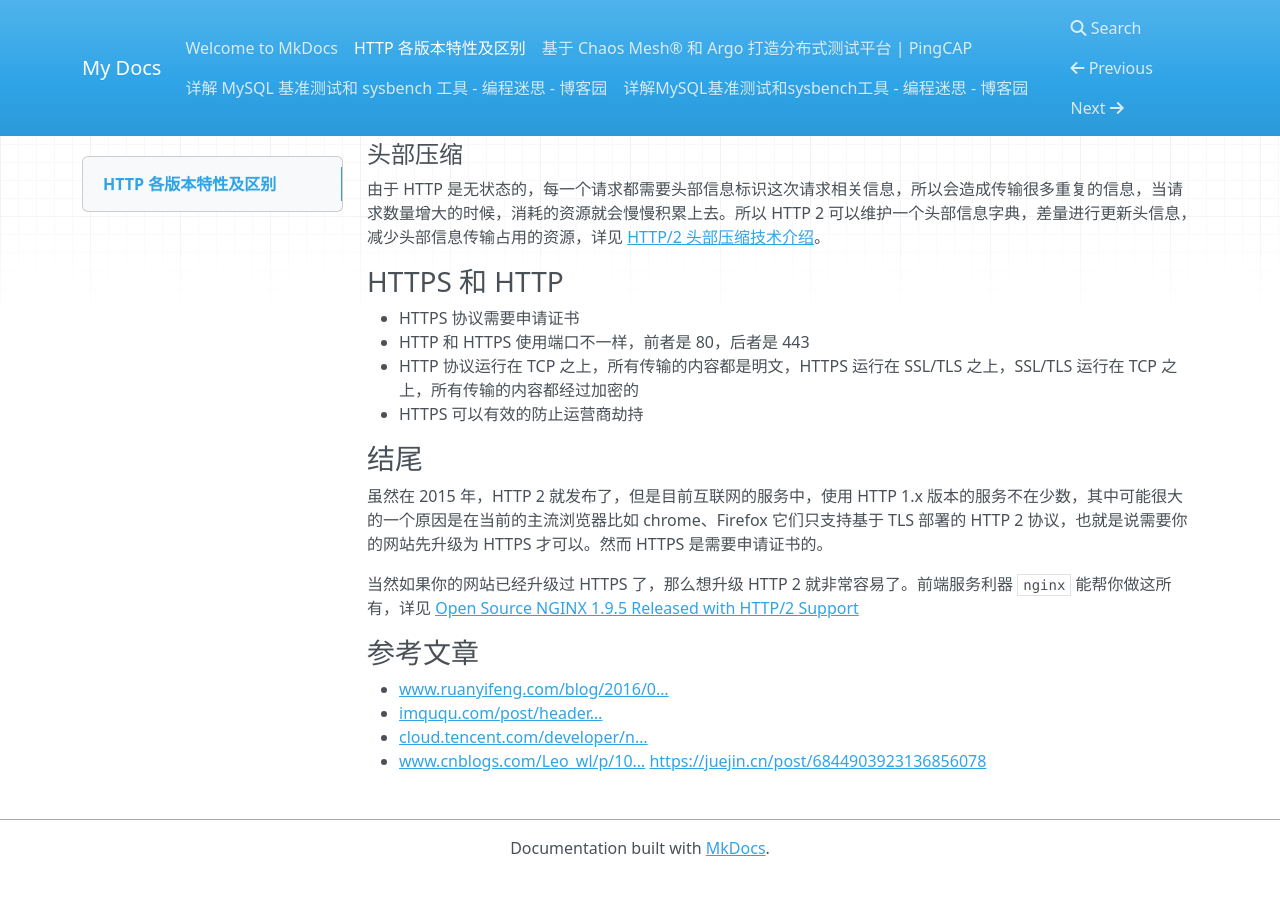
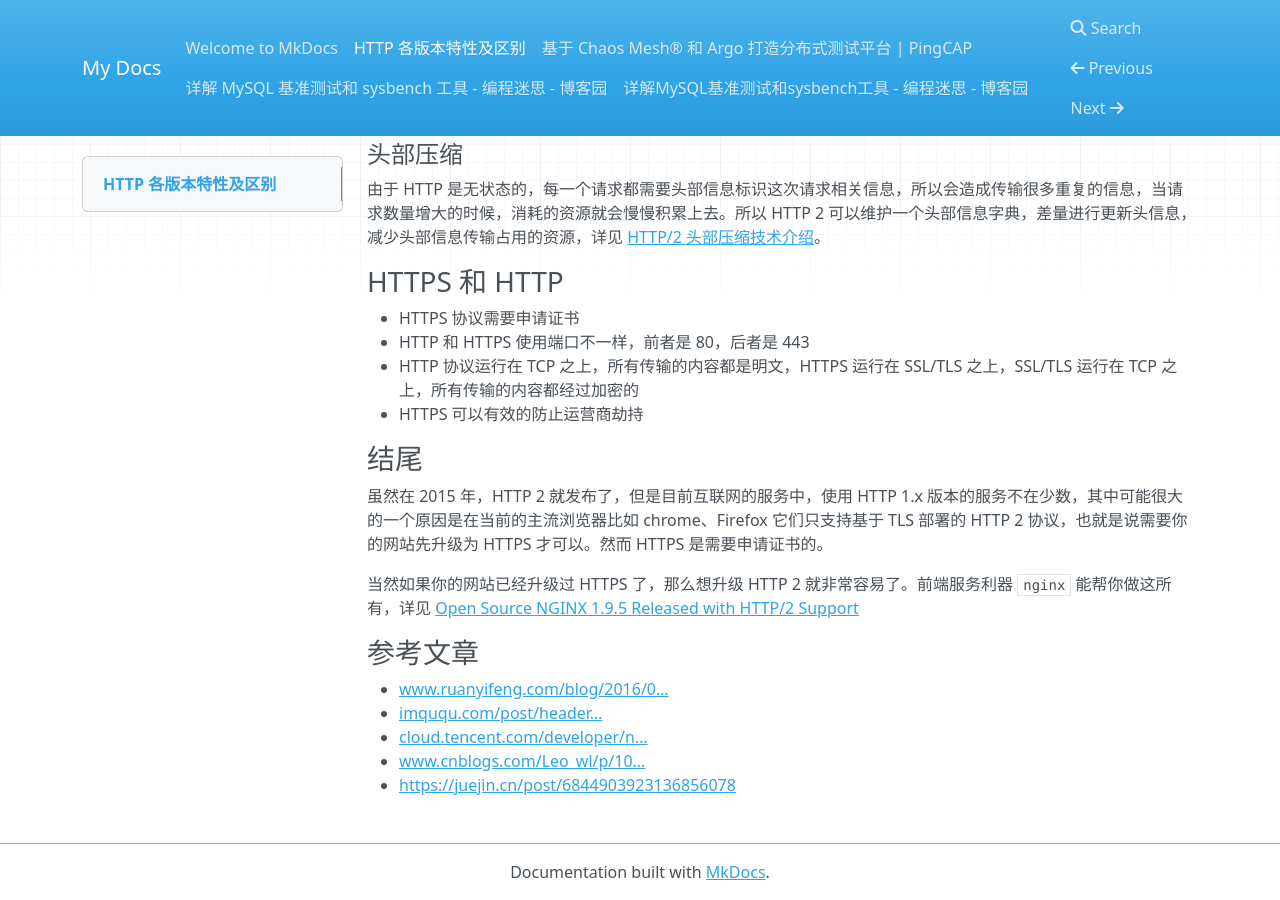
Before and after one commit to WadeStack/test, an MkDocs documentation site: the page built from docs/HTTP 各版本特性及区别.md, in a window 1280 px wide and 900 px high, scrolled down 2997 px. Built offline with MkDocs 1.6.1, drawn with Linux system fonts in a browser that asks for light colours; nearby versions of some CDN libraries; before the commit the page ends 3873 px from its top, so only the background shows below that.

```diff
--- a/docs/HTTP 各版本特性及区别.md
+++ b/docs/HTTP 各版本特性及区别.md
@@ -154,4 +154,4 @@ HTTP 1.x 的解析是基于文本，HTTP 2 之后将所有传输的信息分割
 -   [imququ.com/post/header…](https://imququ.com/post/header-compression-in-http2.html)
 -   [cloud.tencent.com/developer/n…](https://cloud.tencent.com/developer/news/334034)
 -   [www.cnblogs.com/Leo_wl/p/10…](https://www.cnblogs.com/Leo_wl/p/10530323.html)
-    [https://juejin.cn/post/6844903923136856078](https://juejin.cn/post/6844903923136856078)
+-   [https://juejin.cn/post/6844903923136856078](https://juejin.cn/post/6844903923136856078)
```
